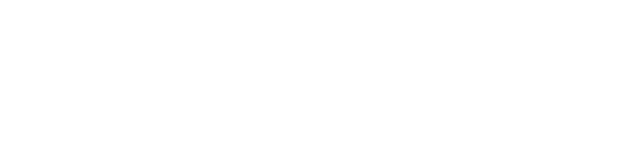
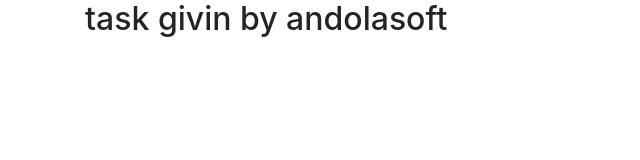
Before and after one commit to sapan-jena/andolasoft-ui-task, a plain HTML site: page index.html in a window 1280 px wide. Shown: the whole page, without its empty margins (0-640 px from the left). Drawn offline with nearby package versions, Linux system fonts and the light colour scheme.

```diff
--- a/index.html
+++ b/index.html
@@ -14,7 +14,7 @@
     <div class="container">
         <div class="row">
             <div class="col-md-6">
-
+                <h2>task givin by andolasoft</h2>
             </div>
         </div>
     </div>
```
